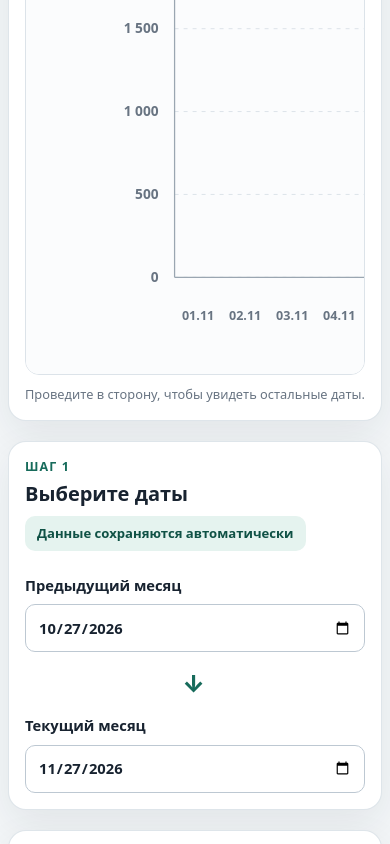
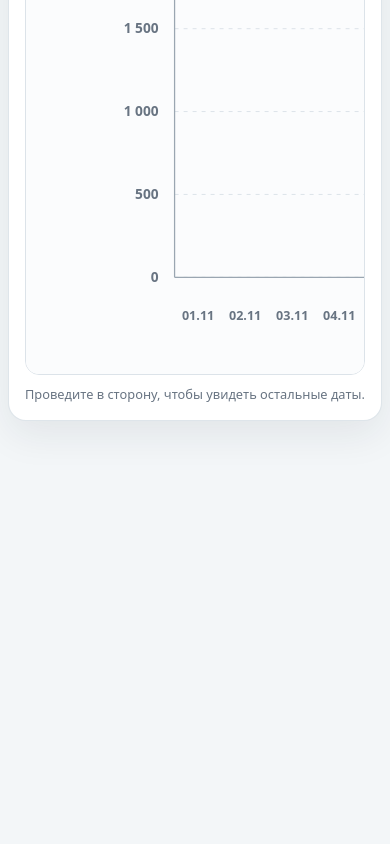
Before and after one commit to Adil-020188/plan-test, a plain HTML site: page index.html in a window 390 px wide. Shown: the part 1156-2000 px from the top of the page. After the commit the page ends 1621 px from the top, so only its background shows below. Drawn offline with Linux system fonts and the light colour scheme.

Commit message:
Перенести импорт в аналитику

```diff
--- a/index.html
+++ b/index.html
@@ -12,7 +12,7 @@
     <header class="page-header">
       <p class="eyebrow">Планировщик электроэнергии</p>
       <h1>Сравнение потребления</h1>
-      <p class="intro">Сопоставьте почасовые объёмы за две даты соседних месяцев.</p>
+      <p class="intro">Сравните почасовые объёмы выбранного и предыдущего месяцев.</p>
     </header>
 
     <nav class="section-nav" aria-label="Разделы планировщика">
@@ -88,30 +88,8 @@
       </section>
     </section>
 
-    <section class="panel date-panel" data-view="main" aria-labelledby="dates-title">
-      <div class="section-heading">
-        <div>
-          <p class="step-label">Шаг 1</p>
-          <h2 id="dates-title">Выберите даты</h2>
-        </div>
-        <span class="status-badge" id="save-status" aria-live="polite">Данные сохраняются автоматически</span>
-      </div>
-
-      <div class="date-grid">
-        <label class="field-group" for="previous-date">
-          <span>Предыдущий месяц</span>
-          <input id="previous-date" type="date">
-        </label>
-        <div class="date-link" aria-hidden="true">→</div>
-        <label class="field-group" for="current-date">
-          <span>Текущий месяц</span>
-          <input id="current-date" type="date">
-        </label>
-      </div>
-      <p class="form-message" id="date-error" role="alert" hidden></p>
-    </section>
-
-    <section class="panel import-panel" data-view="main" aria-labelledby="import-title">
+    <div class="analytics-layout" data-view="analytics" hidden>
+      <section class="panel import-panel analytics-import-panel" aria-labelledby="import-title">
         <div class="section-heading compact-heading">
           <div>
             <p class="step-label">Импорт</p>
@@ -165,7 +143,6 @@
         </div>
       </section>
 
-    <div class="analytics-layout" data-view="analytics" hidden>
       <section class="panel month-panel" aria-labelledby="month-title">
         <div class="section-heading">
           <div>
@@ -178,6 +155,7 @@
           </label>
         </div>
 
+        <span class="status-badge" id="save-status" aria-live="polite">Данные сохраняются автоматически</span>
         <p class="unit-note month-note">Нажмите на день, чтобы открыть или скрыть 24 почасовых значения.</p>
         <dl class="month-summary" aria-label="Итоги выбранного месяца">
           <div>
--- a/script.js
+++ b/script.js
@@ -32,9 +32,6 @@
     monthDifferenceTotal: document.querySelector("#month-difference-total"),
     monthPercentTotal: document.querySelector("#month-percent-total"),
     monthCompleteDays: document.querySelector("#month-complete-days"),
-    previousDate: document.querySelector("#previous-date"),
-    currentDate: document.querySelector("#current-date"),
-    dateError: document.querySelector("#date-error"),
     previousTariffDate: document.querySelector("#previous-tariff-date"),
     currentTariffDate: document.querySelector("#current-tariff-date"),
     xlsxFile: document.querySelector("#xlsx-file"),
@@ -55,7 +52,6 @@
   };
 
   let state = readState();
-  let pairIsValid = false;
   let pendingImport = null;
 
   function showView(viewName) {
@@ -937,34 +933,6 @@
     return year + "-" + month + "-" + day;
   }
 
-  function defaultDates() {
-    const current = new Date();
-    current.setHours(12, 0, 0, 0);
-
-    const previousYear = current.getMonth() === 0 ? current.getFullYear() - 1 : current.getFullYear();
-    const previousMonth = current.getMonth() === 0 ? 11 : current.getMonth() - 1;
-    const lastPreviousDay = new Date(previousYear, previousMonth + 1, 0).getDate();
-    const previous = new Date(previousYear, previousMonth, Math.min(current.getDate(), lastPreviousDay), 12);
-
-    return {
-      previous: toDateInputValue(previous),
-      current: toDateInputValue(current)
-    };
-  }
-
-  function areConsecutiveMonths(previousValue, currentValue) {
-    const previous = parseLocalDate(previousValue);
-    const current = parseLocalDate(currentValue);
-
-    if (!previous || !current) {
-      return false;
-    }
-
-    const previousIndex = previous.getFullYear() * 12 + previous.getMonth();
-    const currentIndex = current.getFullYear() * 12 + current.getMonth();
-    return currentIndex - previousIndex === 1;
-  }
-
   function formatDate(value) {
     const date = parseLocalDate(value);
     if (!date) {
@@ -1088,26 +1056,6 @@
     element.classList.toggle("negative-value", typeof value === "number" && value < 0);
   }
 
-  function validatePair() {
-    const previous = elements.previousDate.value;
-    const current = elements.currentDate.value;
-    let message = "";
-
-    if (!isDateString(previous) || !isDateString(current)) {
-      message = "Выберите обе даты для сравнения.";
-    } else if (!areConsecutiveMonths(previous, current)) {
-      message = "Слева выберите дату из месяца, который идёт прямо перед месяцем справа.";
-    }
-
-    pairIsValid = message === "";
-    elements.dateError.hidden = pairIsValid;
-    elements.dateError.textContent = message;
-    elements.previousDate.setAttribute("aria-invalid", String(!pairIsValid));
-    elements.currentDate.setAttribute("aria-invalid", String(!pairIsValid));
-
-    return pairIsValid;
-  }
-
   function updateTariffMonthLabels(currentMonth) {
     elements.previousTariffDate.textContent = monthLabel(previousMonthValue(currentMonth));
     elements.currentTariffDate.textContent = monthLabel(currentMonth);
@@ -1124,23 +1072,8 @@
     });
   }
 
-  function handleDateChange() {
+  function handleAnalyticsMonthChange() {
     resetImportCheck();
-
-    if (validatePair()) {
-      state.selected = {
-        previous: elements.previousDate.value,
-        current: elements.currentDate.value
-      };
-      getRecord(state.selected.previous);
-      getRecord(state.selected.current);
-      saveState();
-    }
-
-    loadVisibleData();
-  }
-
-  function handleAnalyticsMonthChange() {
     state.analyticsMonth = isMonthString(elements.analyticsMonth.value)
       ? elements.analyticsMonth.value
       : null;
@@ -1151,6 +1084,7 @@
   }
 
   function handleMainMonthChange() {
+    resetImportCheck();
     state.analyticsMonth = isMonthString(elements.mainMonth.value)
       ? elements.mainMonth.value
       : null;
@@ -1539,12 +1473,7 @@
   }
 
   function expectedImportMonth() {
-    const current = parseLocalDate(elements.currentDate.value);
-    if (!current) {
-      return null;
-    }
-    const previous = new Date(current.getFullYear(), current.getMonth() - 1, 1);
-    return String(previous.getFullYear()).padStart(4, "0") + "-" + String(previous.getMonth() + 1).padStart(2, "0");
+    return previousMonthValue(elements.analyticsMonth.value);
   }
 
   function validateImportSheet(sheet) {
@@ -1635,7 +1564,9 @@
     }
 
     const expectedMonth = expectedImportMonth();
-    if (month && expectedMonth && month !== expectedMonth) {
+    if (month && !expectedMonth) {
+      errors.push("Выберите текущий месяц в разделе «Аналитика»");
+    } else if (month && month !== expectedMonth) {
       errors.push("Файл: загрузите данные за " + monthLabel(expectedMonth));
     }
 
@@ -1733,9 +1664,9 @@
     if (!expectedMonth || pendingImport.month !== expectedMonth) {
       pendingImport = null;
       elements.loadXlsx.disabled = true;
-      elements.importStatus.textContent = "Дата текущего месяца изменилась";
+      elements.importStatus.textContent = "Выбранный месяц изменился";
       elements.importStatus.classList.add("has-errors");
-      elements.importActionHelp.textContent = "Проверьте файл снова для выбранных дат.";
+      elements.importActionHelp.textContent = "Проверьте файл снова для выбранного месяца.";
       return;
     }
 
@@ -1765,15 +1696,7 @@
     elements.importStatus.classList.remove("has-errors");
     elements.importActionHelp.textContent = "Объёмы сохранены в браузере.";
 
-    if (result.dates.has(elements.previousDate.value)) {
-      loadVisibleData();
-    }
-    if (isDateString(elements.currentDate.value)) {
-      elements.analyticsMonth.value = elements.currentDate.value.slice(0, 7);
-      elements.mainMonth.value = elements.analyticsMonth.value;
-      state.analyticsMonth = elements.analyticsMonth.value;
-      saveState();
-    }
+    loadVisibleData();
     renderMonthDays();
   }
 
@@ -1783,16 +1706,13 @@
         showView(button.dataset.viewTarget);
       });
     });
-    const dates = state.selected && areConsecutiveMonths(state.selected.previous, state.selected.current)
-      ? state.selected
-      : defaultDates();
-    elements.previousDate.value = dates.previous;
-    elements.currentDate.value = dates.current;
-    elements.analyticsMonth.value = state.analyticsMonth || dates.current.slice(0, 7);
+    const currentMonth = toDateInputValue(new Date()).slice(0, 7);
+    const legacySelectedMonth = state.selected && isDateString(state.selected.current)
+      ? state.selected.current.slice(0, 7)
+      : null;
+    elements.analyticsMonth.value = state.analyticsMonth || legacySelectedMonth || currentMonth;
     elements.mainMonth.value = elements.analyticsMonth.value;
 
-    elements.previousDate.addEventListener("change", handleDateChange);
-    elements.currentDate.addEventListener("change", handleDateChange);
     elements.mainMonth.addEventListener("change", handleMainMonthChange);
     elements.analyticsMonth.addEventListener("change", handleAnalyticsMonthChange);
     elements.xlsxFile.addEventListener("change", function () {
@@ -1806,13 +1726,8 @@
       input.addEventListener("blur", handleTariffBlur);
     });
 
-    validatePair();
-    if (pairIsValid) {
-      state.selected = { previous: dates.previous, current: dates.current };
-      getRecord(dates.previous);
-      getRecord(dates.current);
-      saveState();
-    }
+    state.analyticsMonth = elements.analyticsMonth.value;
+    saveState();
     loadVisibleData();
     renderMonthDays();
     showView(state.view);
--- a/styles.css
+++ b/styles.css
@@ -175,6 +175,10 @@ h2 {
 
 .analytics-layout > .panel {
   min-width: 0;
+}
+
+.analytics-import-panel {
+  grid-column: 1 / -1;
 }
 
 .month-picker {
@@ -516,22 +520,6 @@ h2 {
   font-weight: 700;
 }
 
-.date-grid {
-  display: grid;
-  grid-template-columns: minmax(0, 1fr) 44px minmax(0, 1fr);
-  align-items: end;
-  gap: 14px;
-}
-
-.date-link {
-  display: grid;
-  min-height: 48px;
-  place-items: center;
-  color: var(--accent);
-  font-size: 1.5rem;
-  font-weight: 800;
-}
-
 .field-group {
   display: flex;
   min-width: 0;
@@ -572,16 +560,6 @@ input:disabled {
 input[aria-invalid="true"] {
   border-color: var(--danger);
   background: var(--danger-soft);
-}
-
-.form-message {
-  margin: 14px 0 0;
-  padding: 12px 14px;
-  border-radius: 10px;
-  color: var(--danger);
-  background: var(--danger-soft);
-  font-size: 0.9rem;
-  font-weight: 650;
 }
 
 .import-controls {
@@ -944,7 +922,6 @@ tfoot .hour-column {
     padding: 8px;
   }
 
-  .date-grid,
   .import-controls,
   .import-summary,
   .tariff-grid,
@@ -955,11 +932,6 @@ tfoot .hour-column {
   .import-actions {
     align-items: stretch;
     flex-direction: column;
-  }
-
-  .date-link {
-    min-height: 30px;
-    transform: rotate(90deg);
   }
 
   .tariff-card {
```
Also changed, not shown: 1 other file. Lines whose indentation alone changed are shown as unchanged.
